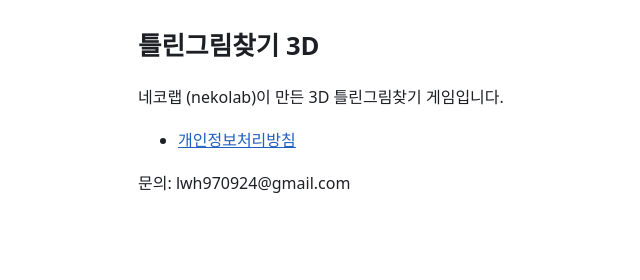
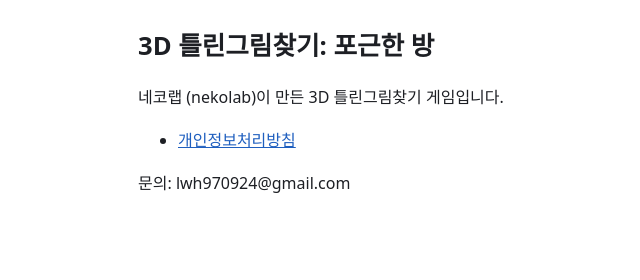
Before and after one commit to pabang0620/spotdiff3d-policy, a plain HTML site: page index.html in a window 1280 px wide. Shown: the whole page, without its empty margins (88-728 px from the left). Drawn offline with Linux system fonts and the light colour scheme.

Commit message:
rename game

```diff
--- a/index.html
+++ b/index.html
@@ -1,4 +1,4 @@
-<!doctype html><html lang="ko"><head><meta charset="utf-8"><meta name="viewport" content="width=device-width,initial-scale=1"><title>틀린그림찾기 3D</title><style>
+<!doctype html><html lang="ko"><head><meta charset="utf-8"><meta name="viewport" content="width=device-width,initial-scale=1"><title>3D 틀린그림찾기: 포근한 방</title><style>
 :root{--bg:#ffffff;--fg:#1d1f24;--muted:#5d6472;--line:#d9dde4;--head:#f3f5f8;--link:#1f5fbf}
 @media (prefers-color-scheme: dark){:root{--bg:#15171c;--fg:#e6e8ec;--muted:#a3a9b5;--line:#30343d;--head:#1f2229;--link:#7fb2ff}}
 *{box-sizing:border-box}
@@ -11,4 +11,4 @@ table{border-collapse:collapse;width:100%;font-size:.95rem}
 th,td{border:1px solid var(--line);padding:6px 10px;text-align:left;vertical-align:top}
 th{background:var(--head)}
 footer{margin-top:40px;color:var(--muted);font-size:.85rem}
-</style></head><body><main><h1>틀린그림찾기 3D</h1><p>네코랩 (nekolab)이 만든 3D 틀린그림찾기 게임입니다.</p><ul><li><a href="privacy.html">개인정보처리방침</a></li></ul><p>문의: lwh970924@gmail.com</p></main></body></html>
+</style></head><body><main><h1>3D 틀린그림찾기: 포근한 방</h1><p>네코랩 (nekolab)이 만든 3D 틀린그림찾기 게임입니다.</p><ul><li><a href="privacy.html">개인정보처리방침</a></li></ul><p>문의: lwh970924@gmail.com</p></main></body></html>
```
Also changed, not shown: privacy.html (+1 -1 lines).
